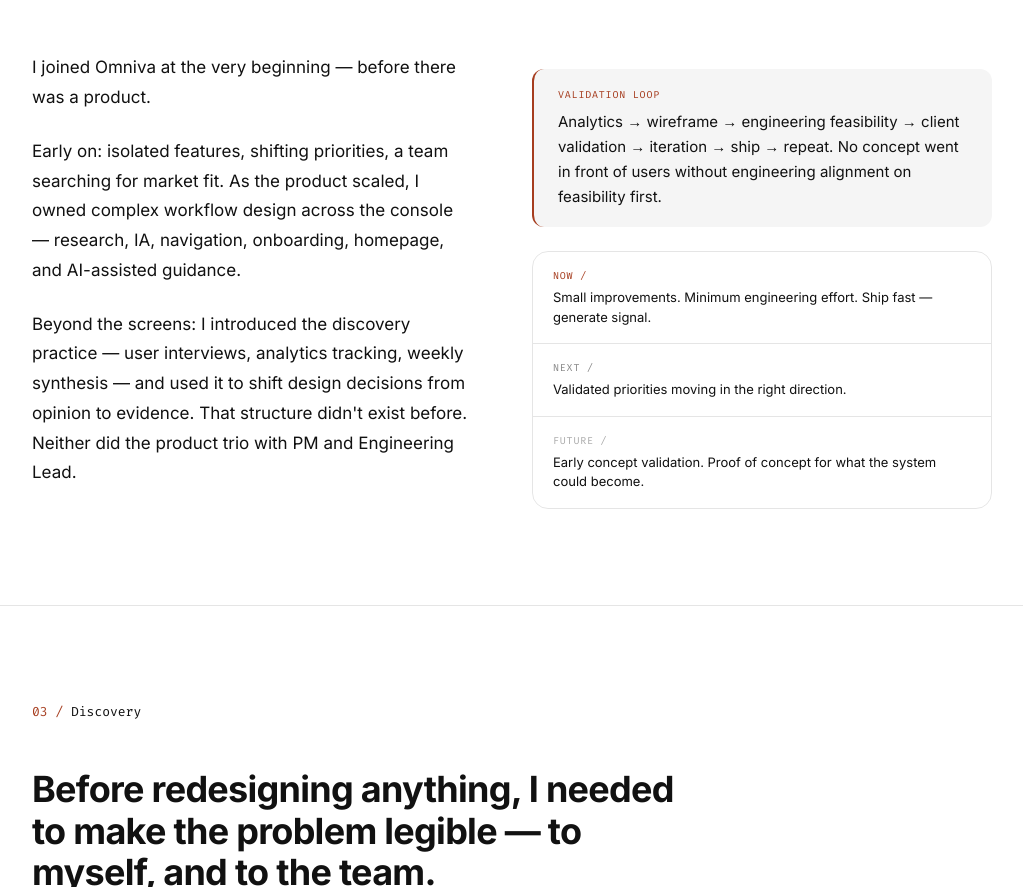
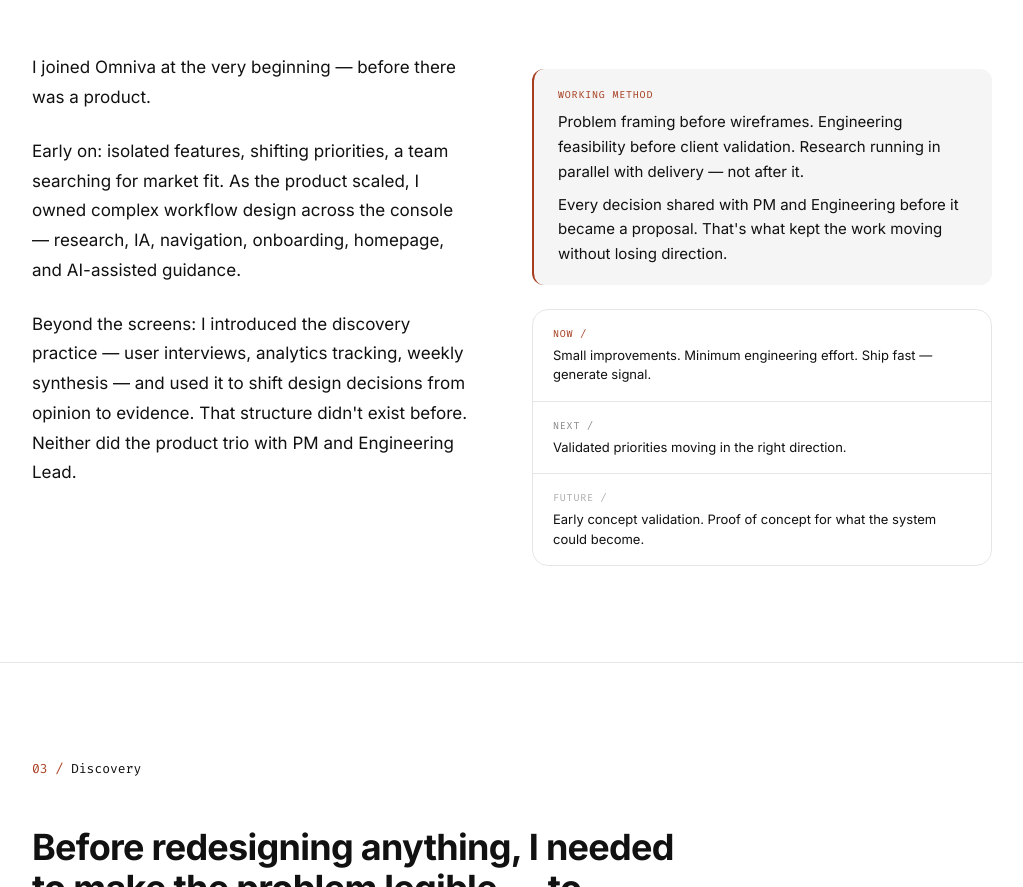
Before and after one commit to fancyfox7-tech/Portfolio-DL-2026, a website: page work/omniva.html in a window 1280 px wide. Shown: the part 4126-5013 px from the top of the page, without its empty margins (128-1151 px from the left). Drawn offline with Linux system fonts and the light colour scheme.

```diff
--- a/work/omniva.html
+++ b/work/omniva.html
@@ -223,9 +223,12 @@
         <!-- Right: callout + timeline -->
         <div class="flex flex-col gap-6 md:w-[420px] lg:w-[460px] shrink-0 md:pt-4">
           <div class="bg-surface border-l-2 border-accent flex flex-col gap-2 pl-6 pr-5 py-[18px] rounded-xl">
-            <p class="font-mono text-accent text-[10px] tracking-[0.8px] uppercase">Validation loop</p>
+            <p class="font-mono text-accent text-[10px] tracking-[0.8px] uppercase">Working method</p>
             <p class="font-sans text-text text-[15px] leading-[1.65]">
-              Analytics → wireframe → engineering feasibility → client validation → iteration → ship → repeat. No concept went in front of users without engineering alignment on feasibility first.
+              Problem framing before wireframes. Engineering feasibility before client validation. Research running in parallel with delivery — not after it.
+            </p>
+            <p class="font-sans text-text text-[15px] leading-[1.65]">
+              Every decision shared with PM and Engineering before it became a proposal. That's what kept the work moving without losing direction.
             </p>
           </div>
 
```
